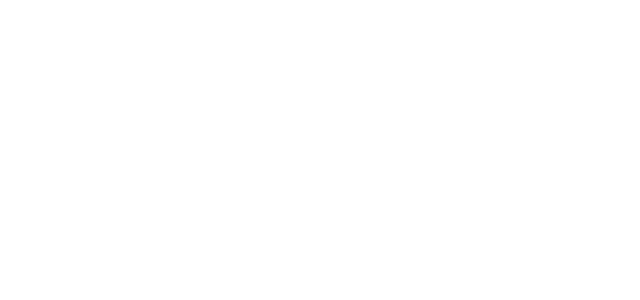
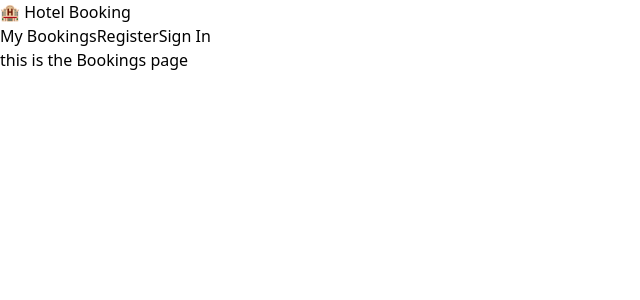
Before and after one commit to Eduard-K-A/webdev-finals-frontend, a React (Vite) app: page /Bookings in a window 1280 px wide. Before the commit this address had no page. Shown: the top 300 px of the page, without its empty margins (0-640 px from the left). Built offline with nearby package versions, Linux system fonts and the light colour scheme.

Commit message:
feat: add bookings page

```diff
--- a/src/App.tsx
+++ b/src/App.tsx
@@ -1,19 +1,30 @@
 import { BrowserRouter as Router, Routes, Route } from 'react-router-dom';
 import HomePage from './pages/HomePage';
 import { SearchContextProvider } from './context/SearchContext';
-// import HotelListPage from './pages/HotelListPage'; // To be created next
+import Bookings from './pages/Bookings';
+import SignIn from './components/Login/SignIn';
+import Register from './components/Login/Register';
+import NavBar from './components/Header/NavBar';
 
 function App() {
   return (
+
+
     <SearchContextProvider>
       <Router>
+        <NavBar />
         <Routes>
           <Route path="/" element={<HomePage />} />
           <Route path="/hotels/search" element={<div>Hotel List Page </div>} />
+          <Route path="/Bookings" element={<Bookings />} />
+          <Route path="*" element={<div>404 Not Found</div>} />
+          <Route path="/signin" element={<SignIn />} />
+          <Route path="/register" element={<Register />} />
           {/* Add other core routes here (HotelDetails, Auth, MyBookings) */}
         </Routes>
       </Router>
     </SearchContextProvider>
+
   );
 }
 
--- /dev/null
+++ b/src/pages/Bookings.tsx
@@ -0,0 +1,12 @@
+import React from 'react'
+import NavBar from '../components/Header/NavBar'
+
+function Bookings() {
+  return (
+    <div>
+      this is the Bookings page
+    </div>
+  )
+}
+
+export default Bookings
--- a/src/pages/HomePage.tsx
+++ b/src/pages/HomePage.tsx
@@ -10,7 +10,6 @@ const HomePage: React.FC = () => {
             <Header type="home" />
 
             <main className="flex-grow">
-                {/* SearchForm is already included in the Header component */}
                 <FeaturedHotels />
 
                 <section className="py-16 bg-gray-50 px-4 text-center">
```
